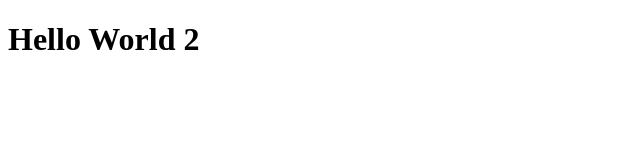
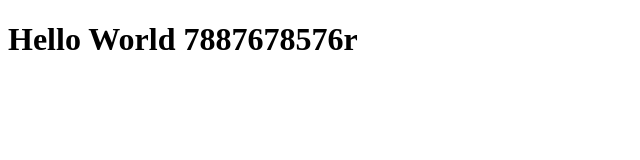
Before and after one commit to Annie-790/offline-PW, a plain HTML site: page index.html in a window 1280 px wide. Shown: the whole page, without its empty margins (0-640 px from the left). Drawn offline with Linux system fonts and the light colour scheme.

Commit message:
index.html

```diff
--- a/index.html
+++ b/index.html
@@ -6,6 +6,7 @@
     <title>Document</title>
 </head>
 <body>
-    <h1>Hello World 2</h1>
+    <h1>Hello World 7887678576r
+    </h1>
 </body>
 </html>
```
